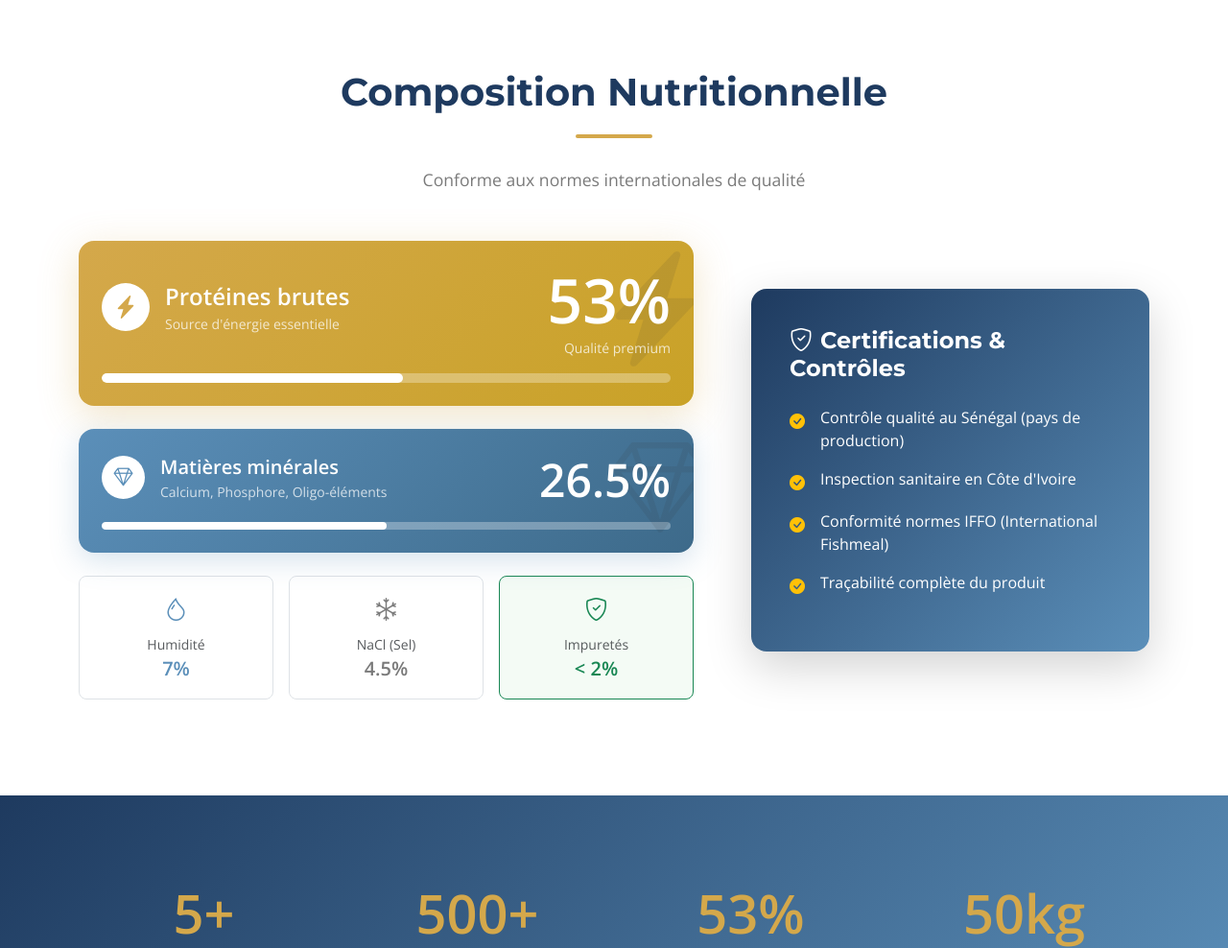
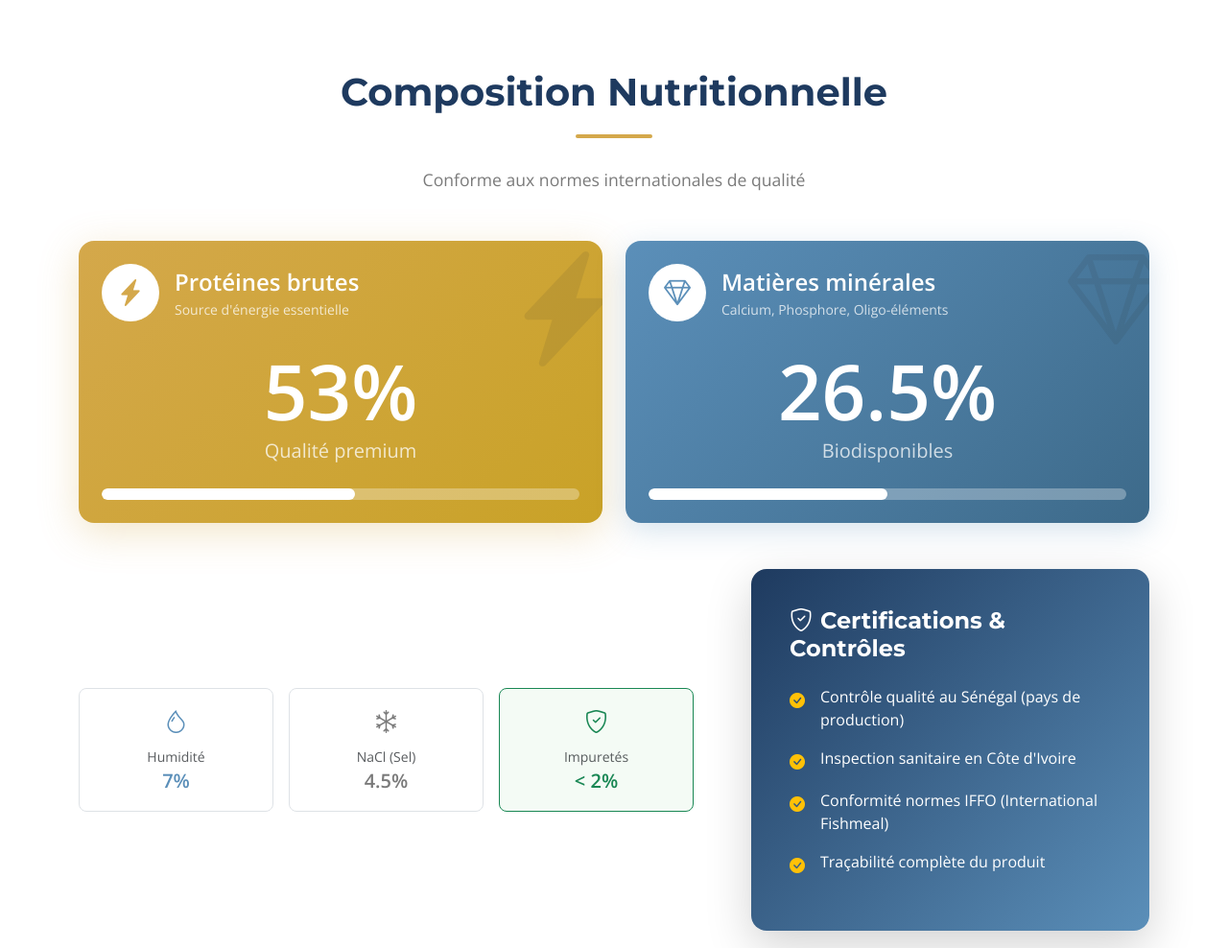
Before and after one commit to zrobla/serviac-waas, a Django app: template website/templates/website/home.html in a window 1280 px wide. Shown: the part 2449-3437 px from the top of the page at 96% size. Run offline with Django 5.2, Linux system fonts and the light colour scheme; the template is opened without the code that fills it, so the values that code supplies are empty.

Commit message:
style(home): Place Proteins and Minerals cards side by side
- Two equal columns layout (col-lg-6)
- Centered percentage display
- Same height cards (h-100)
- Larger icons and typography

Co-authored-by: Copilot <223556219+Copilot@users.noreply.github.com>

```diff
--- a/website/templates/website/home.html
+++ b/website/templates/website/home.html
@@ -172,64 +172,66 @@
             <p class="section-subtitle">Conforme aux normes internationales de qualité</p>
         </div>
 
-        <div class="row align-items-center">
-            <div class="col-lg-7" data-aos="fade-right">
+        <div class="row g-4 mb-5">
             <!-- Protéines - Principal (Star) -->
-                <div class="composition-item mb-4 p-4 rounded-4 position-relative overflow-hidden"
+            <div class="col-lg-6" data-aos="fade-right">
+                <div class="composition-item h-100 p-4 rounded-4 position-relative overflow-hidden"
                      style="background: linear-gradient(135deg, var(--serviac-gold), #c9a227); box-shadow: 0 10px 40px rgba(212, 168, 75, 0.3);">
                     <div class="position-absolute" style="top: -20px; right: -20px; font-size: 120px; opacity: 0.1;">
                         <i class="bi bi-lightning-charge-fill"></i>
                     </div>
-                    <div class="d-flex justify-content-between align-items-center position-relative">
-                        <div class="text-white">
-                            <div class="d-flex align-items-center mb-2">
-                                <div class="rounded-circle bg-white d-flex align-items-center justify-content-center me-3" style="width: 50px; height: 50px;">
-                                    <i class="bi bi-lightning-charge-fill fs-4" style="color: var(--serviac-gold);"></i>
+                    <div class="position-relative text-white">
+                        <div class="d-flex align-items-center mb-3">
+                            <div class="rounded-circle bg-white d-flex align-items-center justify-content-center me-3" style="width: 60px; height: 60px;">
+                                <i class="bi bi-lightning-charge-fill fs-3" style="color: var(--serviac-gold);"></i>
                             </div>
                             <div>
                                 <span class="fw-bold fs-4">Protéines brutes</span>
                                 <small class="d-block opacity-75">Source d'énergie essentielle</small>
                             </div>
                         </div>
+                        <div class="text-center my-4">
+                            <span class="display-1 fw-bold">53%</span>
+                            <small class="d-block opacity-75 fs-5">Qualité premium</small>
                         </div>
-                        <div class="text-white text-end">
-                            <span class="display-3 fw-bold">53%</span>
-                            <small class="d-block opacity-75">Qualité premium</small>
+                        <div class="progress" style="height: 12px; border-radius: 6px; background: rgba(255,255,255,0.3);">
+                            <div class="progress-bar bg-white" style="width: 53%; border-radius: 6px;"></div>
                         </div>
                     </div>
-                    <div class="progress mt-3" style="height: 10px; border-radius: 5px; background: rgba(255,255,255,0.3);">
-                        <div class="progress-bar bg-white" style="width: 53%; border-radius: 5px;"></div>
                 </div>
             </div>
 
             <!-- Matières minérales -->
-                <div class="composition-item mb-4 p-4 rounded-4 position-relative overflow-hidden"
+            <div class="col-lg-6" data-aos="fade-left">
+                <div class="composition-item h-100 p-4 rounded-4 position-relative overflow-hidden"
                      style="background: linear-gradient(135deg, var(--serviac-blue), #3d6a8a); box-shadow: 0 8px 30px rgba(91, 143, 185, 0.25);">
                     <div class="position-absolute" style="top: -15px; right: -15px; font-size: 100px; opacity: 0.1;">
                         <i class="bi bi-gem"></i>
                     </div>
-                    <div class="d-flex justify-content-between align-items-center position-relative">
-                        <div class="text-white">
-                            <div class="d-flex align-items-center mb-1">
-                                <div class="rounded-circle bg-white d-flex align-items-center justify-content-center me-3" style="width: 45px; height: 45px;">
-                                    <i class="bi bi-gem fs-5" style="color: var(--serviac-blue);"></i>
+                    <div class="position-relative text-white">
+                        <div class="d-flex align-items-center mb-3">
+                            <div class="rounded-circle bg-white d-flex align-items-center justify-content-center me-3" style="width: 60px; height: 60px;">
+                                <i class="bi bi-gem fs-3" style="color: var(--serviac-blue);"></i>
                             </div>
                             <div>
-                                    <span class="fw-bold fs-5">Matières minérales</span>
+                                <span class="fw-bold fs-4">Matières minérales</span>
                                 <small class="d-block opacity-75">Calcium, Phosphore, Oligo-éléments</small>
                             </div>
                         </div>
+                        <div class="text-center my-4">
+                            <span class="display-1 fw-bold">26.5%</span>
+                            <small class="d-block opacity-75 fs-5">Biodisponibles</small>
                         </div>
-                        <div class="text-white text-end">
-                            <span class="display-5 fw-bold">26.5%</span>
+                        <div class="progress" style="height: 12px; border-radius: 6px; background: rgba(255,255,255,0.3);">
+                            <div class="progress-bar bg-white" style="width: 50%; border-radius: 6px;"></div>
                         </div>
                     </div>
-                    <div class="progress mt-3" style="height: 8px; border-radius: 4px; background: rgba(255,255,255,0.3);">
-                        <div class="progress-bar bg-white" style="width: 50%; border-radius: 4px;"></div>
+                </div>
             </div>
         </div>
 
-                <!-- Autres éléments en grid -->
+        <div class="row align-items-center">
+            <div class="col-lg-7" data-aos="fade-right">
                 <div class="row g-3">
                     <div class="col-md-4">
                         <div class="text-center p-3 rounded-3 border h-100">
```
Lines whose indentation alone changed are shown as unchanged.
